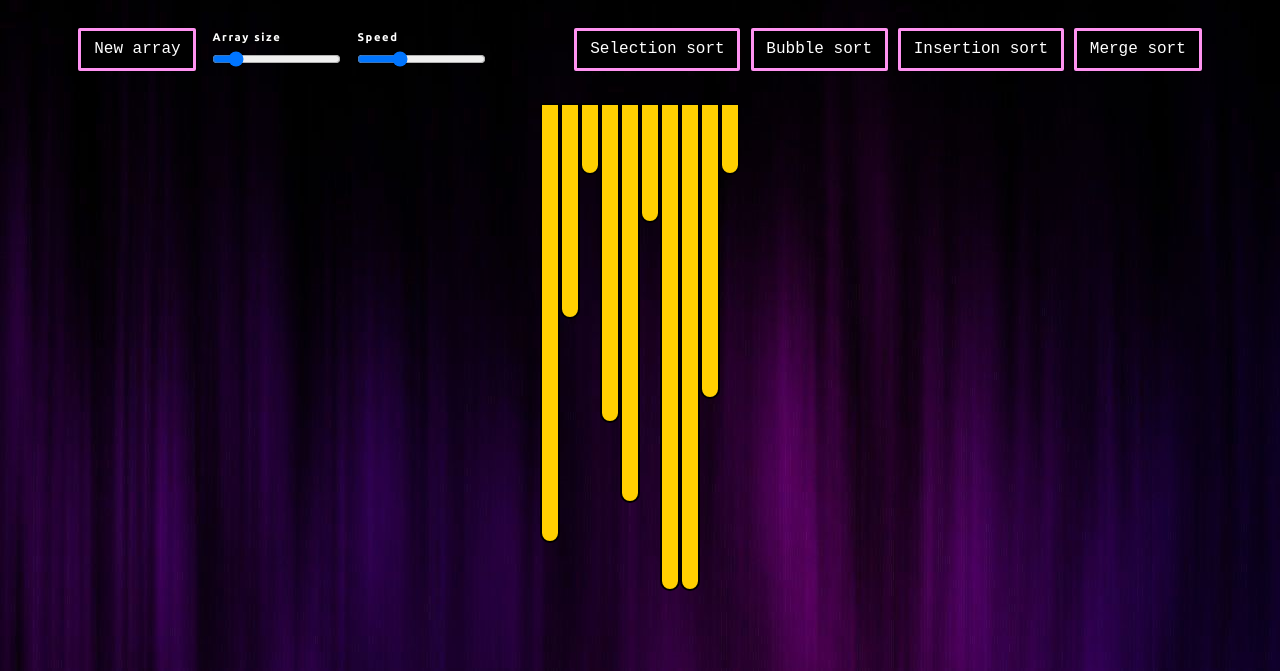
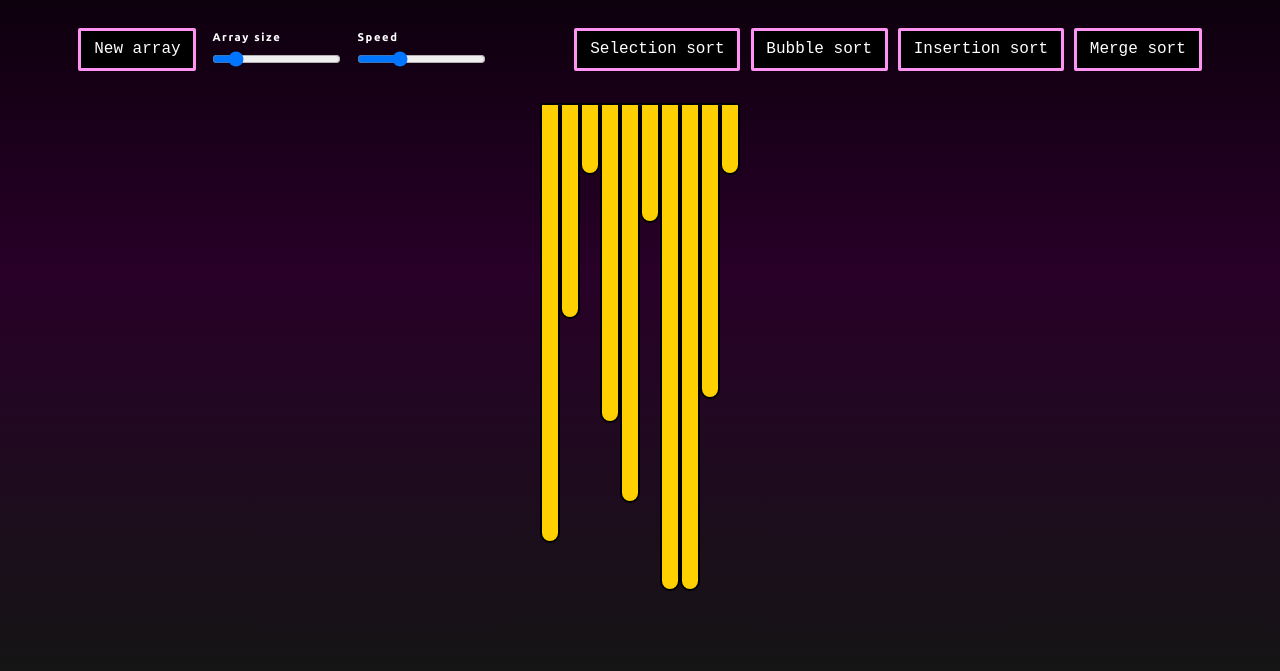
Before and after one commit to bhagatananya05/Sorting-Visualizer, a plain HTML site: page index.html in a window 1280 px wide. Shown: the part 132-803 px from the top of the page. Drawn offline with Linux system fonts and the light colour scheme.

Commit message:
Update styles.css

```diff
--- a/styles.css
+++ b/styles.css
@@ -6,7 +6,7 @@
 
 body {
   font-family: "Ubuntu", sans-serif;
-  background-image: url(./images/background_img.jpg);
+  background: linear-gradient(to bottom, black, rgb(40, 0, 40),rgb(21, 21, 21));
 }
 
 .main-container {
```
